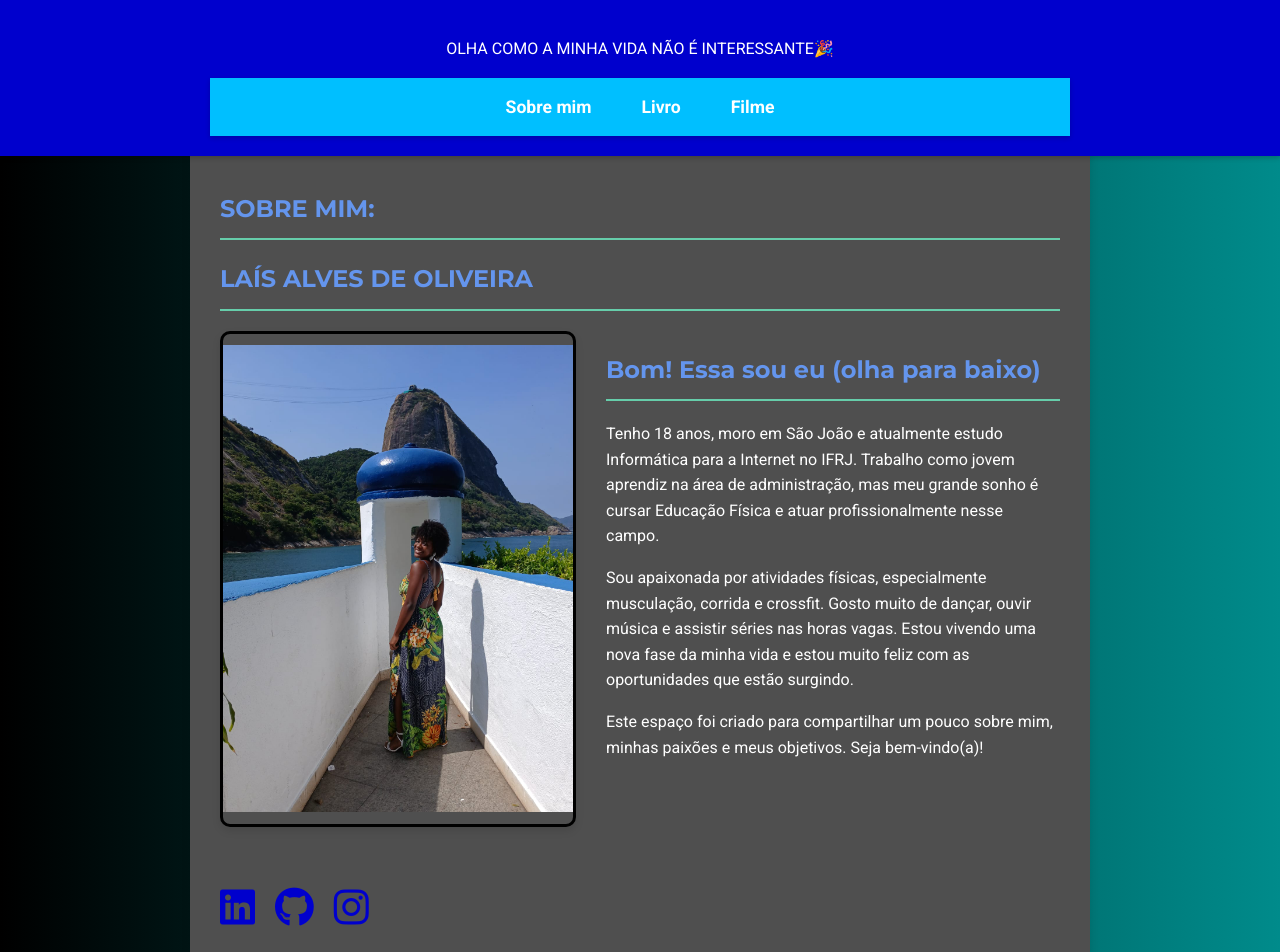
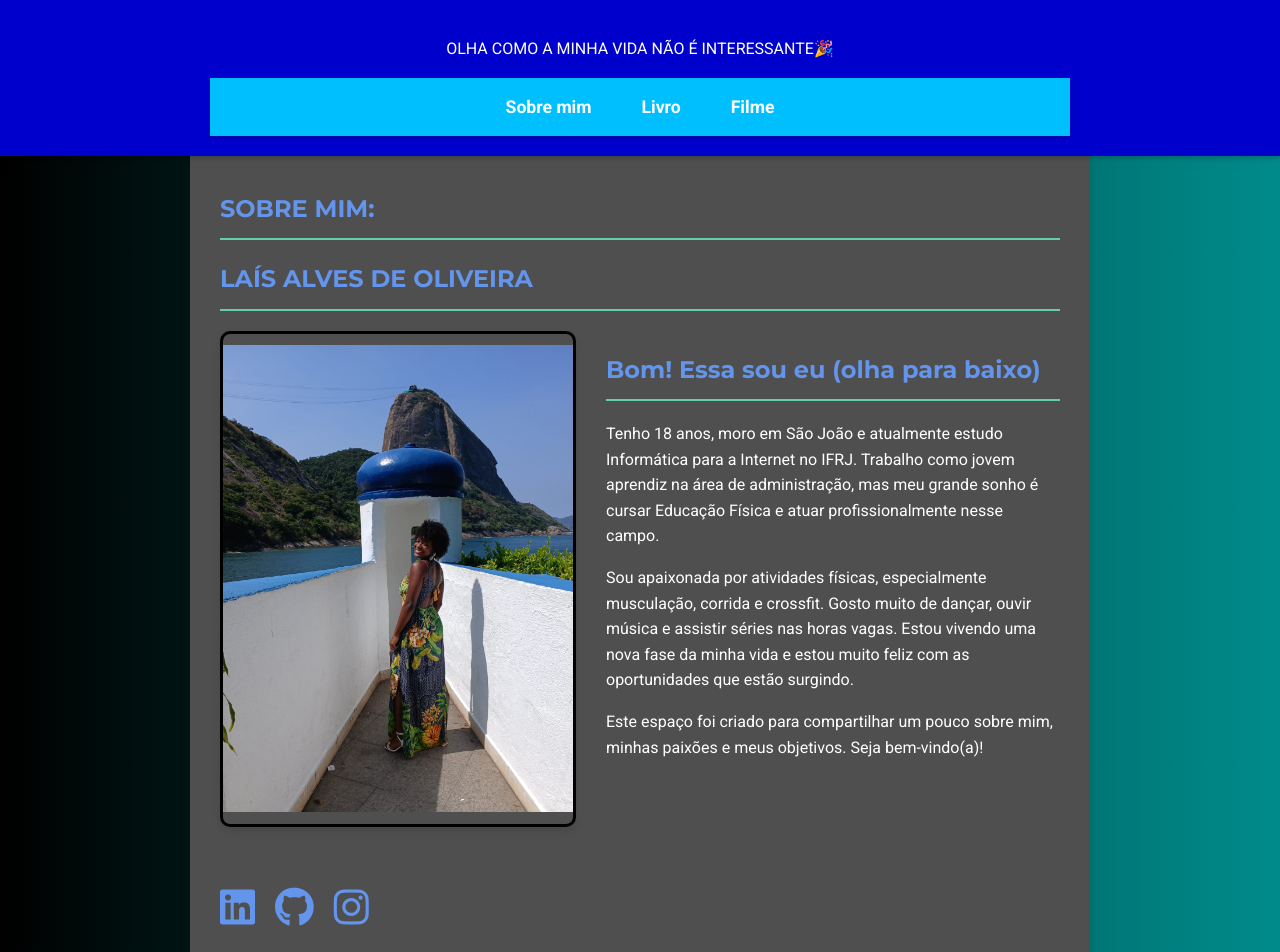
Before and after one commit to loliveiraaa/pfei_pagina, a plain HTML site: page index.html in a window 1280 px wide. Shown: the top 952 px of the page. Drawn offline with Linux system fonts and the light colour scheme.

Commit message:
Update estilo.css

```diff
--- a/estilo.css
+++ b/estilo.css
@@ -124,7 +124,7 @@ section h2 {
 }
 
 .social-icons a {
-    color: #0000CD; /* Cor dos ícones */
+    color: #6495ED; /* Cor dos ícones */
     font-size: 2.5em; /* Tamanho dos ícones */
     transition: transform 0.3s ease-in-out;
 }
```
